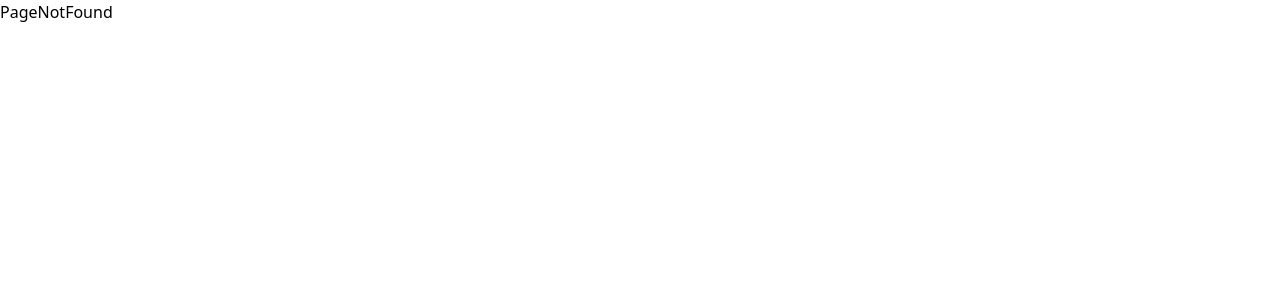
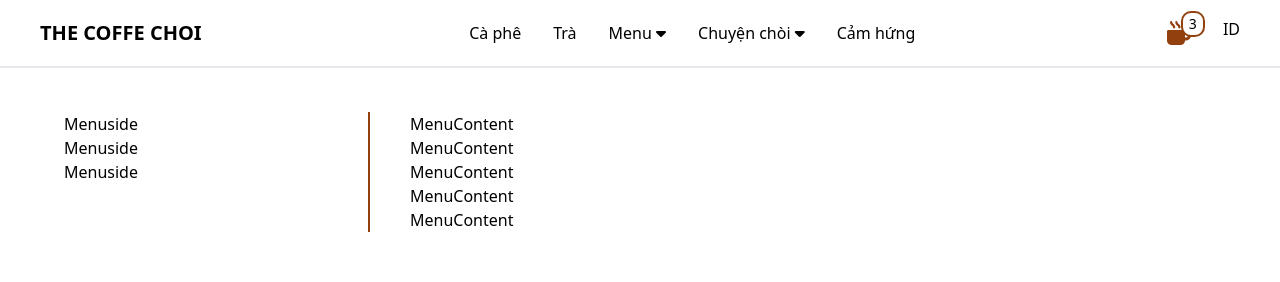
Before and after one commit to let-me-out-HCMUS/The-Coffee-Choi, a React (Vite) app in the folder client/user/: page /menu in a window 1280 px wide. Shown: the top 282 px of the page. Built offline with nearby package versions, Linux system fonts and the light colour scheme.

Commit message:
basic layout menu page

```diff
--- a/client/user/src/App.jsx
+++ b/client/user/src/App.jsx
@@ -1,10 +1,12 @@
 import { BrowserRouter, Route, Routes } from "react-router-dom";
 
 import DashBoard from "./pages/DashBoard";
+import Menu from "./pages/Menu";
 import PageNotFound from "./pages/PageNotFound";
 
 import ProtectedRoute from "./ui/ProtectedRoute";
 import AppLayout from "./ui/AppLayout";
+
 
 function App() {
   return (
@@ -22,6 +24,7 @@ function App() {
 
           <Route element={<AppLayout />}>
             <Route path="/" element={<DashBoard />} />
+            <Route path="/menu" element={<Menu />} />
               {/* Another route add from here */}
           </Route>
 
--- a/client/user/src/features/Dashboard/CarouselBanner/CarouselBann.jsx
+++ b/client/user/src/features/Dashboard/CarouselBanner/CarouselBann.jsx
@@ -1,31 +1,34 @@
-import Carousel from 'react-material-ui-carousel'
+import Carousel from "react-material-ui-carousel";
 
-export default function CarouselBanner(){
+export default function CarouselBanner() {
   var items = [
     {
       description: "banner 1",
-            image: "https://file.hstatic.net/1000075078/file/desktop_3d6bad3421a94d04a1149a72743a36bf.jpg",
-            link: "#"
+      image:
+        "https://file.hstatic.net/1000075078/file/desktop_3d6bad3421a94d04a1149a72743a36bf.jpg",
+      link: "#",
     },
     {
       description: "banner 2",
-            image: "https://file.hstatic.net/1000075078/file/web_moi_-_desktop_b5a00ce640cf431b90b75feee7ab480d.jpg",
-            link: "#"
+      image:
+        "https://file.hstatic.net/1000075078/file/web_moi_-_desktop_b5a00ce640cf431b90b75feee7ab480d.jpg",
+      link: "#",
     },
     {
       description: "banner 3",
-            image: "https://file.hstatic.net/1000075078/file/web_desktop_ba549ef70830409cbc694c643f263e9e.jpg",
-            link: "#"
+      image:
+        "https://file.hstatic.net/1000075078/file/web_desktop_ba549ef70830409cbc694c643f263e9e.jpg",
+      link: "#",
     },
+  ];
 
-
-    ]
-
-    return(
-        <Carousel className=' w-100'>
-            {
-                items.map( (item, i) => <a  key={i} href={item.link}><img src={item.image} alt={item.description} className='h-full'/></a>   )
+  return (
+    <Carousel className=" w-100">
+      {items.map((item, i) => (
+        <a key={i} href={item.link}>
+          <img src={item.image} alt={item.description} className="h-full" />
+        </a>
+      ))}
+    </Carousel>
+  );
 }
-        </Carousel>
-    )
-}
--- /dev/null
+++ b/client/user/src/features/Menu/MenuContent.jsx
@@ -0,0 +1,11 @@
+export default function MenuContent() {
+  return (
+    <div className=" mx-4 mt-16 lg:mt-0 lg:border-l-2 lg:border-solid lg:border-amber-800 lg:pl-10">
+      <div>MenuContent</div>
+      <div>MenuContent</div>
+      <div>MenuContent</div>
+      <div>MenuContent</div>
+      <div>MenuContent</div>
+    </div>
+  )
+}
--- /dev/null
+++ b/client/user/src/features/Menu/MenuSide.jsx
@@ -0,0 +1,21 @@
+export default function MenuSide({ category }) {
+  return (
+    <div className=" lg:w-1/4">
+      <div className="w-full fixed top-18 bg-white flex justify-center shadow-xl lg:hidden">
+        <select
+          name=""
+          id=""
+          className=" w-64 my-2 border-2 border-solid border-amber-800 rounded-lg">
+          {category.map((item, index) => (
+            <option key={index}>{item.name}</option>
+          ))}
+        </select>
+      </div>
+      <div className=" hidden lg:block">
+        <div>Menuside</div>
+        <div>Menuside</div>
+        <div>Menuside</div>
+      </div>
+    </div>
+  );
+}
--- /dev/null
+++ b/client/user/src/pages/Menu.jsx
@@ -0,0 +1,30 @@
+import MenuSide from "../features/Menu/MenuSide";
+import MenuContent from "../features/Menu/MenuContent";
+
+export default function Menu() {
+  const category = [
+    {
+      name: "Cà phê",
+      description: "Coffee blabla",
+    },
+    {
+      name: "Trà",
+      description: "Tea blabla",
+    },
+    {
+      name: "Đá xây",
+      description: "Smoothie blabla",
+    },
+    {
+      name: "Bánh",
+      description: "Cookie blabla",
+    },
+  ];
+
+  return (
+    <div className=" flex lg:my-28 lg:mx-16 ">
+      <MenuSide category={category} />
+      <MenuContent />
+    </div>
+  );
+}
--- a/client/user/src/ui/Navbar.jsx
+++ b/client/user/src/ui/Navbar.jsx
@@ -3,7 +3,13 @@ import { useState } from "react";
 export default function Navbar() {
   // State to handle open/close in mobileview
 
-  const menu = ["Cà phê", "Trà", "Đá xây", "Bánh"];
+  // const menu = ["Cà phê", "Trà", "Đá xây", "Bánh"];
+  const menu = [
+    { name: "Cà phê", link: "/" },
+    { name: "Trà", link: "/" },
+    { name: "Đá xây", link: "/" },
+    { name: "Bánh", link: "/" },
+  ];
 
   const story = ["Coffeeholic", "Teaholic", "Blog"];
   const cart = [
@@ -31,7 +37,7 @@ export default function Navbar() {
           <i className="fa-solid fa-bars" />
         </button>
         <h1 className="py-[19px] text-2xl font-bold md:text-2xl lg:text-xl w-full lg:w-auto text-center">
-          THE COFFE CHOI
+          <a href="/">THE COFFE CHOI</a>
         </h1>
         {/* Mobileview */}
         {isOpenNav && (
@@ -69,12 +75,14 @@ export default function Navbar() {
                 </button>
                 {isOpenMenu && (
                   <ul className="m-0 p-0 pl-[10px]">
-                    <li className="w-full border-b-[1px] border-solid py-[16px] text-sm font-medium">
-                      Tất cả
+                    <li key={999} className="w-full border-b-[1px] border-solid py-[16px] text-sm font-medium">
+                      <a href="menu">Tất cả</a>
                     </li>
-                    {menu.map((item) => (
-                      <li className="w-full border-b-[1px] border-solid py-[16px] text-sm font-medium">
-                        {item}
+                    {menu.map((item, index) => (
+                      <li
+                        key={index}
+                        className="w-full border-b-[1px] border-solid py-[16px] text-sm font-medium">
+                        <a href={item.link}>{item.name}</a>
                       </li>
                     ))}
                   </ul>
@@ -90,8 +98,8 @@ export default function Navbar() {
                 </button>
                 {isOpenStory && (
                   <ul className="m-0 p-0 pl-[10px]">
-                    {story.map((item) => (
-                      <li className="w-full border-b-[1px] border-solid py-[16px] text-sm font-medium">
+                    {story.map((item, index) => (
+                      <li key={index} className="w-full border-b-[1px] border-solid py-[16px] text-sm font-medium">
                         {item}
                       </li>
                     ))}
@@ -136,19 +144,21 @@ export default function Navbar() {
               {isOpenMenu && (
                 <div className=" absolute left-0 right-0 z-50 mt-[20px] flex w-[100%] flex-wrap justify-center bg-white opacity-90">
                   <ul className=" flex w-4/5 flex-wrap justify-center">
-                    <li className=" float-none inline-block px-[2.2%] py-[12px]">
+                    <li key={999} className=" float-none inline-block px-[2.2%] py-[12px]">
                       <a
-                        href=""
+                        href="menu"
                         className=" border-b-2 border-solid border-black">
                         Tất cả
                       </a>
                     </li>
-                    {menu.map((item) => (
-                      <li className=" float-none inline-block px-[2.2%] py-[12px]">
+                    {menu.map((item, index) => (
+                      <li
+                        key={index}
+                        className=" float-none inline-block px-[2.2%] py-[12px]">
                         <a
-                          href=""
+                          href={item.link}
                           className=" border-b-2 border-solid border-black">
-                          {item}
+                          {item.name}
                         </a>
                       </li>
                     ))}
@@ -169,8 +179,8 @@ export default function Navbar() {
               {isOpenStory && (
                 <div className=" absolute left-0 right-0 z-50 mt-[20px] flex w-[100%] flex-wrap justify-center bg-white opacity-90">
                   <ul className=" flex w-4/5 flex-wrap justify-center">
-                    {story.map((item) => (
-                      <li className=" float-none inline-block px-[2.2%] py-[12px]">
+                    {story.map((item, index) => (
+                      <li key={index} className=" float-none inline-block px-[2.2%] py-[12px]">
                         <a
                           href=""
                           className=" border-b-2 border-solid border-black">
@@ -191,7 +201,7 @@ export default function Navbar() {
         </div>
 
         <div className=" flex">
-            {/* Cart */}
+          {/* Cart */}
           <div
             className=" relative"
             onClick={() => setIsOpenCart(!isOpenCart)}
```
Lines whose indentation alone changed are shown as unchanged.
